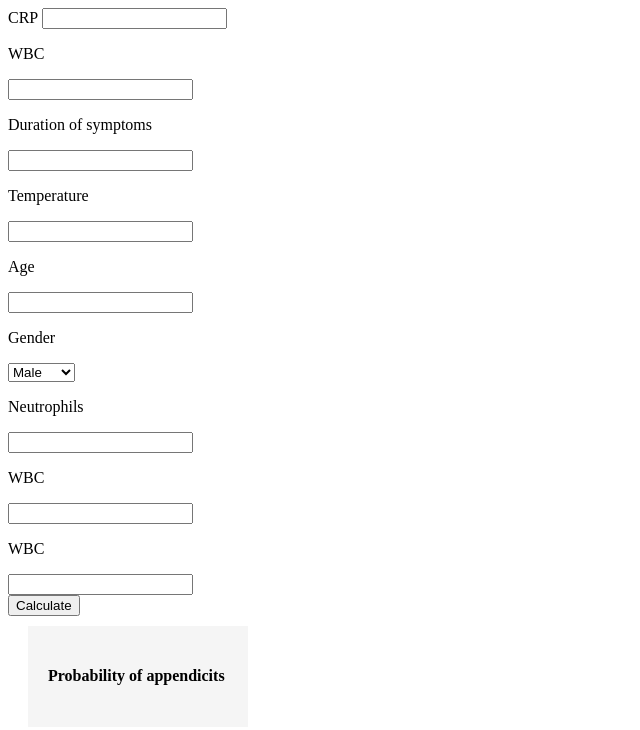
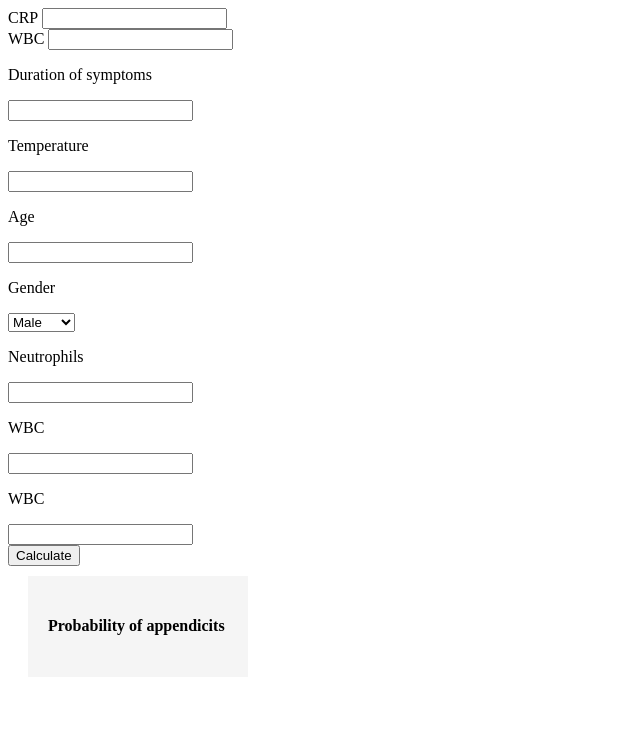
Before and after one commit to IceMedApp/appendicitis-probability, a plain HTML site: page index.html in a window 1280 px wide. Shown: the whole page, without its empty margins (0-640 px from the left). Drawn offline with Linux system fonts and the light colour scheme.

Commit message:
Update index.html

```diff
--- a/index.html
+++ b/index.html
@@ -11,7 +11,10 @@
         <label for="crp">CRP</label>
         <input id="crp" type="text">
     </div>
-    <p>WBC</p><input id="wbc" type="text"><br>
+    <div class="form-group">
+        <label for="wbc">WBC</label>
+        <input id="wbc" type="text">
+    </div>
     <p>Duration of symptoms</p><input id="duration" type="text"><br>
     <p>Temperature</p><input id="temperature" type="text"><br>
     <p>Age</p><input id="age" type="text"><br>
```
